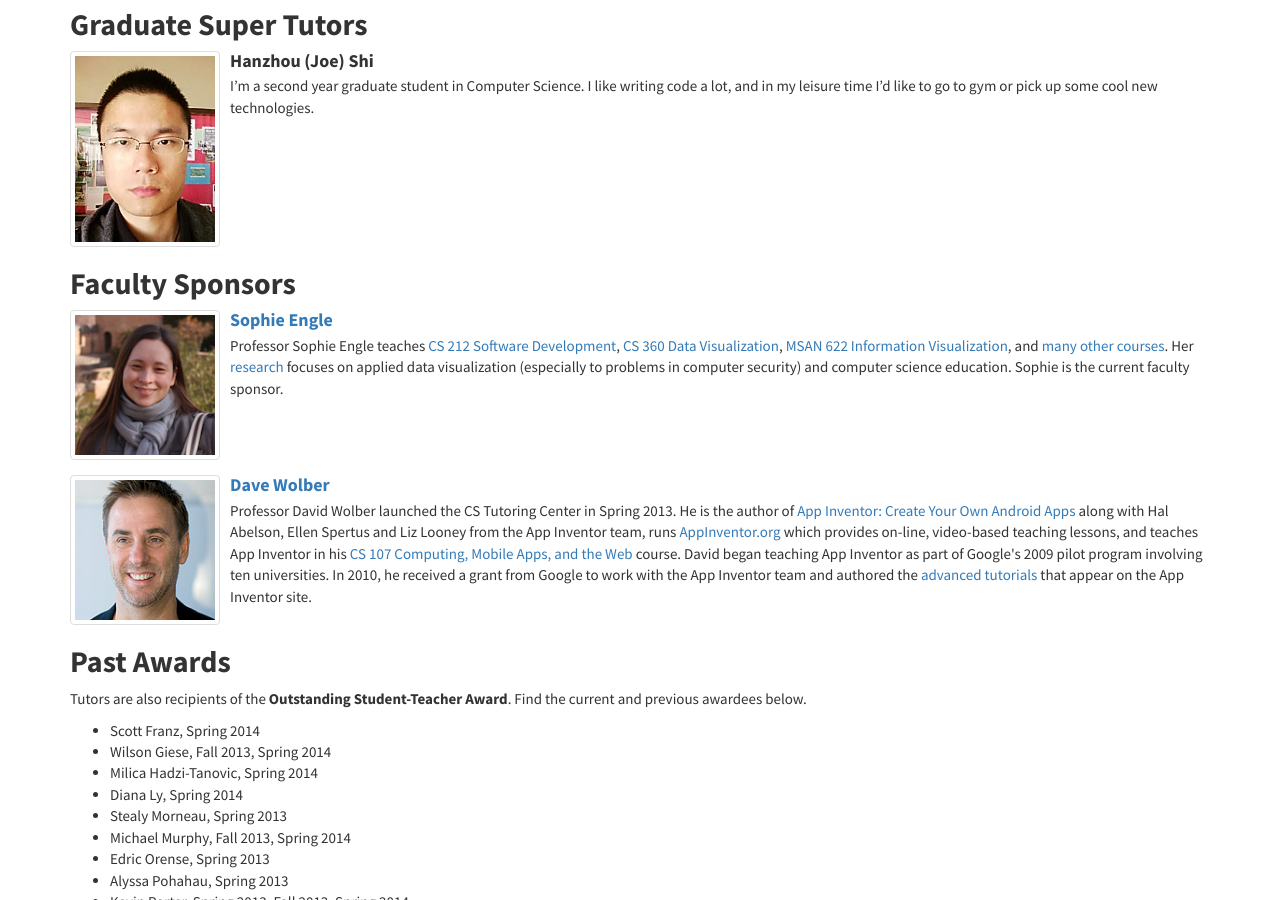
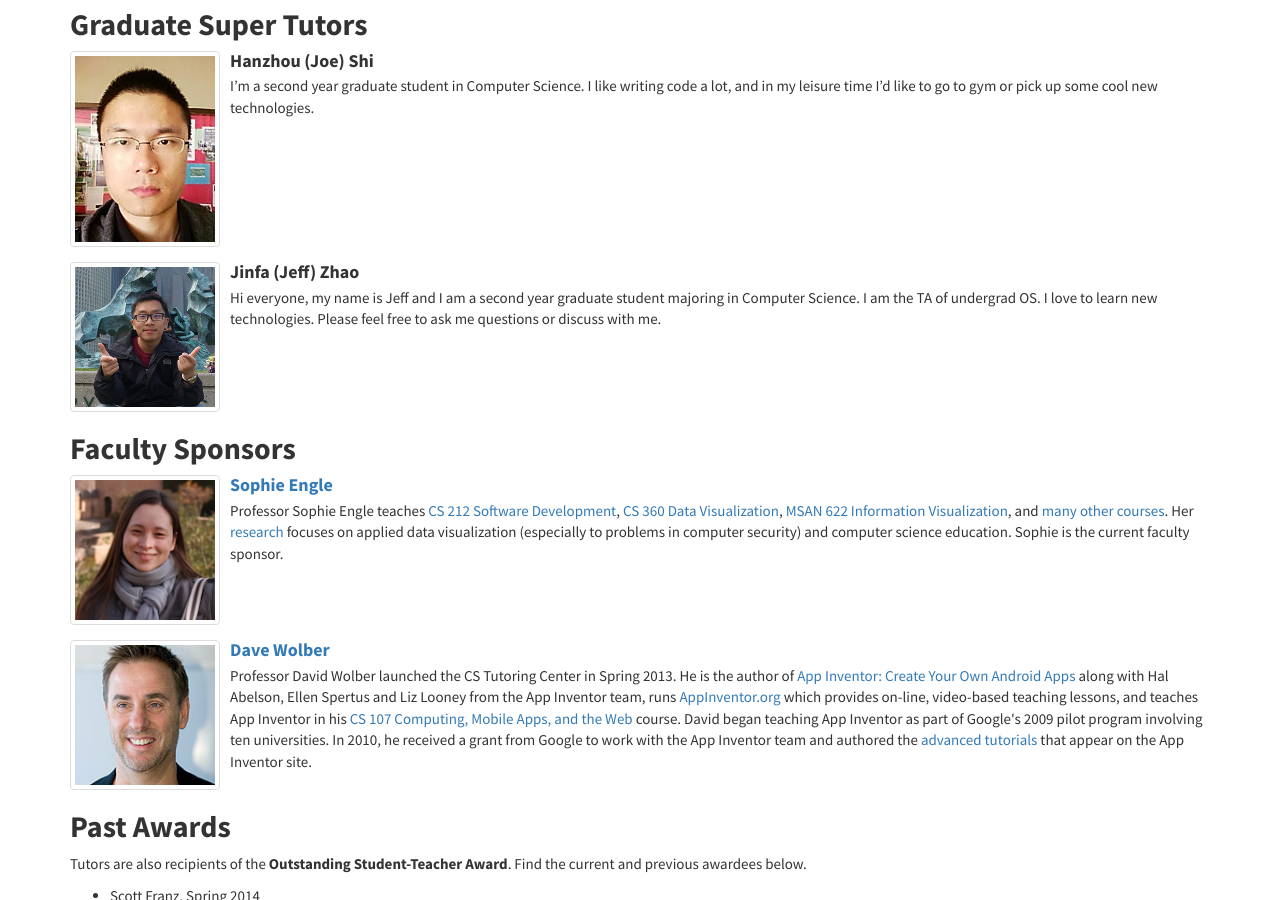
Before and after one commit to CSTutors/CSTutors.github.io, a Jekyll site: the page built from tutors/index.html, in a window 1280 px wide and 900 px high, scrolled down 1302 px. Built offline with Jekyll 4.4.1, drawn with Linux system fonts in a browser that asks for light colours; nearby versions of some CDN libraries.

Commit message:
update Jeff's bio

```diff
--- a/tutors/index.html
+++ b/tutors/index.html
@@ -86,6 +86,18 @@ lead: 'Meet the current and past tutors below, as well as the faculty sponsors.
             <p>I’m a second year graduate student in Computer Science. I like writing code a lot, and in my leisure time I’d like to go to gym or pick up some cool new technologies.</p>
         </div>
     </li>
+
+    <li class="media">
+        <a class="pull-left" href="#">
+            <img class="media-object img-thumbnail" width="150" src="{{ site.url }}/img/jeff.jpg">
+        </a>
+
+        <div class="media-body">
+            <h4 class="media-heading">Jinfa (Jeff) Zhao</h4>
+
+            <p>Hi everyone, my name is Jeff and I am a second year graduate student majoring in Computer Science. I am the TA of undergrad OS. I love to learn new technologies. Please feel free to ask me questions or discuss with me.</p>
+        </div>
+    </li>
 </ul>
 
 
```
Also changed, not shown: img/jeff.jpg (added).
